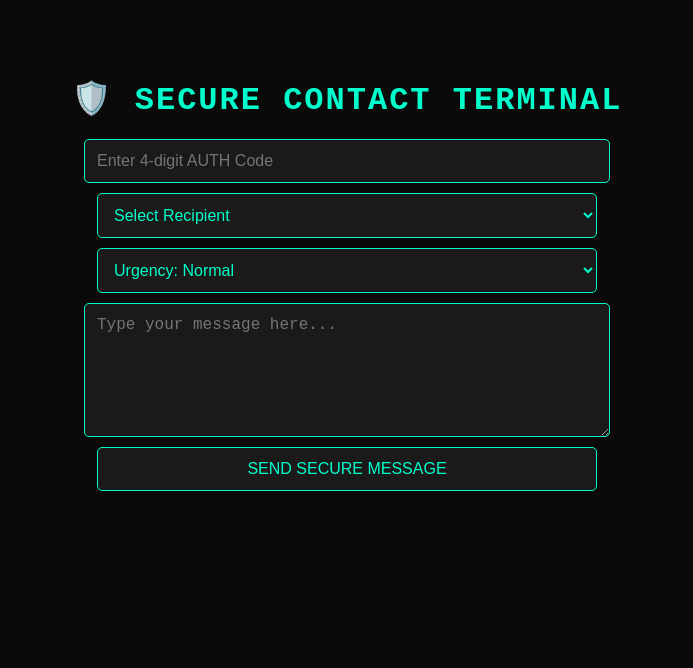
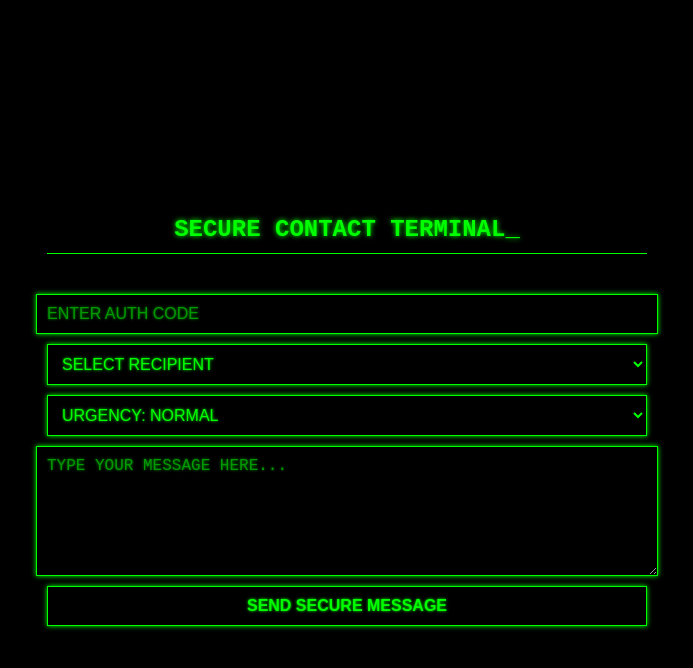
Before and after one commit to matesaman9910/secure-contact-terminal_SCT, a plain HTML site: page index.html in a window 1280 px wide. Shown: the whole page, without its empty margins (293-986 px from the left). Drawn offline with Linux system fonts and the light colour scheme.

Commit message:
Update index.html

```diff
--- a/index.html
+++ b/index.html
@@ -2,66 +2,106 @@
 <html lang="en">
 <head>
   <meta charset="UTF-8">
-  <title>Secure Contact Terminal</title>
+  <title>SECURE CONTACT TERMINAL</title>
   <style>
     body {
-      background-color: #0a0a0a;
-      color: #00ffcc;
-      font-family: "Courier New", monospace;
+      background-color: #000;
+      color: #00ff00;
+      font-family: 'Courier New', monospace;
+      padding: 2em;
+      margin: 0;
+      height: 100vh;
+      display: flex;
+      flex-direction: column;
+      align-items: center;
+      justify-content: center;
+      text-shadow: 0 0 5px #00ff00;
+    }
+
+    h1 {
+      font-size: 24px;
+      margin-bottom: 30px;
+      text-transform: uppercase;
+      border-bottom: 1px solid #00ff00;
+      padding-bottom: 10px;
+      width: 100%;
+      max-width: 600px;
       text-align: center;
-      padding: 50px;
     }
-    h1 {
-      font-size: 32px;
-      margin-bottom: 20px;
+
+    input, textarea, select, button {
+      width: 100%;
+      max-width: 600px;
+      background-color: #000;
+      color: #00ff00;
+      border: 1px solid #00ff00;
+      padding: 10px;
+      font-size: 16px;
+      margin-top: 10px;
+      outline: none;
+      text-shadow: 0 0 3px #00ff00;
+      box-shadow: 0 0 5px #00ff00;
+    }
+
+    input::placeholder, textarea::placeholder {
+      color: #00ff00;
+      opacity: 0.6;
+    }
+
+    select {
       text-transform: uppercase;
-      letter-spacing: 2px;
     }
-    input, textarea, select, button {
-      width: 90%;
-      max-width: 500px;
-      margin: 10px auto;
-      padding: 12px;
-      font-size: 16px;
-      background-color: #1a1a1a;
-      color: #00ffcc;
-      border: 1px solid #00ffcc;
-      border-radius: 5px;
-      display: block;
-    }
+
     button {
       cursor: pointer;
+      text-transform: uppercase;
+      font-weight: bold;
+      transition: 0.2s;
     }
+
     button:hover {
-      background-color: #003f3f;
+      background-color: #002200;
+      box-shadow: 0 0 10px #00ff00;
+      text-shadow: 0 0 10px #00ff00;
     }
+
     #status {
       margin-top: 20px;
       font-weight: bold;
+      font-size: 18px;
+    }
+
+    .blinking-cursor::after {
+      content: "_";
+      animation: blink 1s step-end infinite;
+    }
+
+    @keyframes blink {
+      50% { opacity: 0; }
     }
   </style>
 </head>
 <body>
-  <h1>🛡️ Secure Contact Terminal</h1>
+  <h1 class="blinking-cursor">SECURE CONTACT TERMINAL</h1>
 
-  <input type="text" id="authCode" placeholder="Enter 4-digit AUTH Code" maxlength="4" pattern="[0-9]{4}">
+  <input type="text" id="authCode" placeholder="ENTER AUTH CODE" maxlength="4" pattern="[0-9]{4}">
 
   <select id="recipient">
-    <option value="">Select Recipient</option>
+    <option value="">SELECT RECIPIENT</option>
     <option value="vaf">VAF</option>
-    <option value="scp">SCP Foundation</option>
+    <option value="scp">SCP FOUNDATION</option>
     <option value="gaming">GAMING UNIVERSE</option>
-    <option value="matesa">matesaman9910</option>
-    <option value="vojta">111Vojta</option>
+    <option value="matesa">MATESAMAN9910</option>
+    <option value="vojta">111VOJTA</option>
   </select>
 
   <select id="urgency">
-    <option value="normal">Urgency: Normal</option>
-    <option value="high">Urgency: High</option>
-    <option value="emergency">Urgency: Emergency</option>
+    <option value="normal">URGENCY: NORMAL</option>
+    <option value="high">URGENCY: HIGH</option>
+    <option value="emergency">URGENCY: EMERGENCY</option>
   </select>
 
-  <textarea id="message" rows="6" placeholder="Type your message here..."></textarea>
+  <textarea id="message" rows="6" placeholder="TYPE YOUR MESSAGE HERE..."></textarea>
 
   <button onclick="sendMessage()">SEND SECURE MESSAGE</button>
 
@@ -91,25 +131,25 @@
 
       if (!/^\d{4}$/.test(auth)) {
         status.style.color = 'red';
-        status.textContent = "❌ AUTH Code must be 4 digits.";
+        status.textContent = "❌ AUTH CODE MUST BE 4 DIGITS";
         return;
       }
 
       if (!(auth in authUsers)) {
         status.style.color = 'red';
-        status.textContent = "❌ Invalid AUTH Code.";
+        status.textContent = "❌ INVALID AUTH CODE";
         return;
       }
 
       if (!to || !(to in recipients)) {
         status.style.color = 'red';
-        status.textContent = "❌ Invalid or missing recipient.";
+        status.textContent = "❌ INVALID OR MISSING RECIPIENT";
         return;
       }
 
       if (!msg) {
         status.style.color = 'red';
-        status.textContent = "❌ Message cannot be empty.";
+        status.textContent = "❌ MESSAGE CANNOT BE EMPTY";
         return;
       }
 
@@ -126,10 +166,10 @@
           })
         });
         status.style.color = 'lime';
-        status.textContent = "✅ Message sent successfully.";
+        status.textContent = "✅ MESSAGE SENT SUCCESSFULLY";
       } catch (e) {
         status.style.color = 'red';
-        status.textContent = "❌ Failed to send message.";
+        status.textContent = "❌ FAILED TO SEND MESSAGE";
         console.error(e);
       }
     }
```
